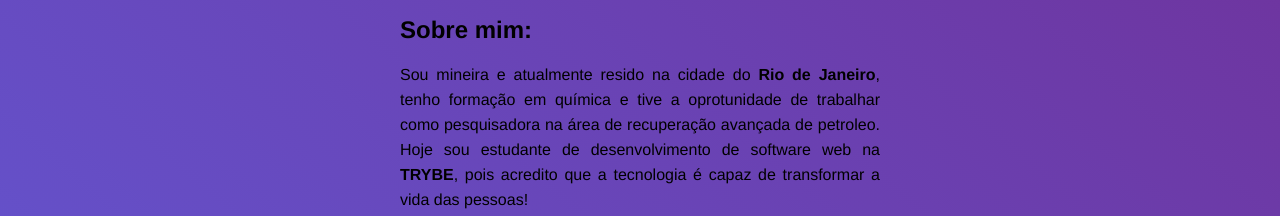
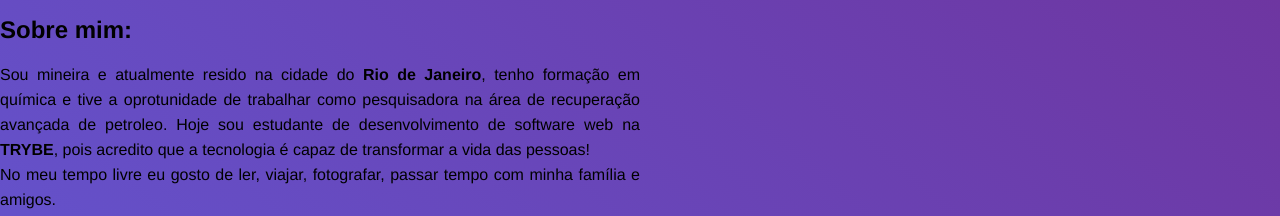
Before and after one commit to PaulaSalinoRibeiro/PaulaSalinoRibeiro.github.io, a plain HTML site: page index.html in a window 1280 px wide. Shown: the part 577-793 px from the top of the page. Drawn offline with Linux system fonts and the light colour scheme.

Commit message:
adicionar arquivo READEME e a tag meta para resposividade

```diff
--- a/index.html
+++ b/index.html
@@ -2,6 +2,7 @@
 <html lang="pt-br">
 <head>
     <meta charset="UTF-8">
+    <meta name="viewport" content="width=device-width, initial-scale=1.0">
     <title>Portfólio</title>
     <link rel="stylesheet" href="style.css" type="text/css">
 </head>
--- a/style.css
+++ b/style.css
@@ -1,7 +1,7 @@
 
 body{
     margin: 0;
-
+    height: 100%;
 }
 
 .container{
@@ -49,7 +49,7 @@ h1{
 .about, .skills{
     font-family: Helvetica;
     text-align: justify;
-    margin: 20px 400px;
+    width: 50%;
     line-height: 25px;
     font-weight: 400;
 }
```
Also changed, not shown: 1 other file.
